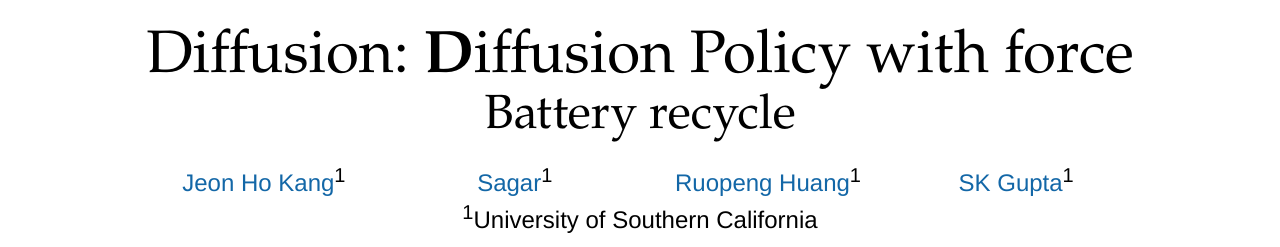
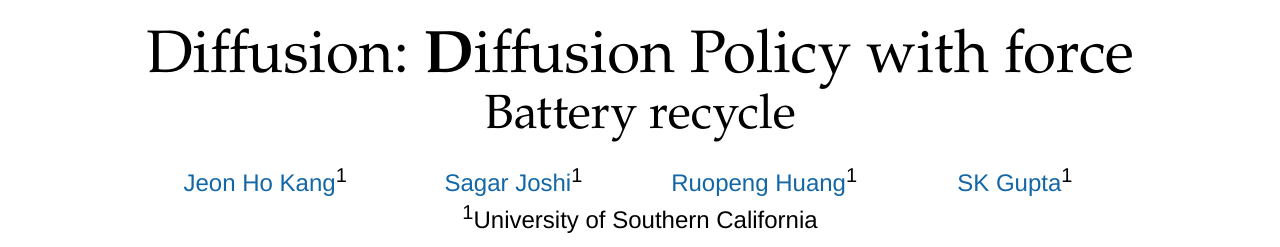
Before and after one commit to RROS-Lab/diffusion-with-force.github.io, a plain HTML site: page index.html in a window 1280 px wide. Shown: the top 247 px of the page. Drawn offline with Linux system fonts and the light colour scheme; a script that the page names is missing.

Commit message:
Test Change

```diff
--- a/index.html
+++ b/index.html
@@ -36,7 +36,7 @@
         </td>
         <td align=center width=120px>
           <center>
-            <span class="author"><a href="http://Sargar.com">Sagar</a><sup>1</sup></span>
+            <span class="author"><a href="http://Sargar.com">Sagar Joshi</a><sup>1</sup></span>
           </center>
         </td>
         <td align=center width=120px>
```
